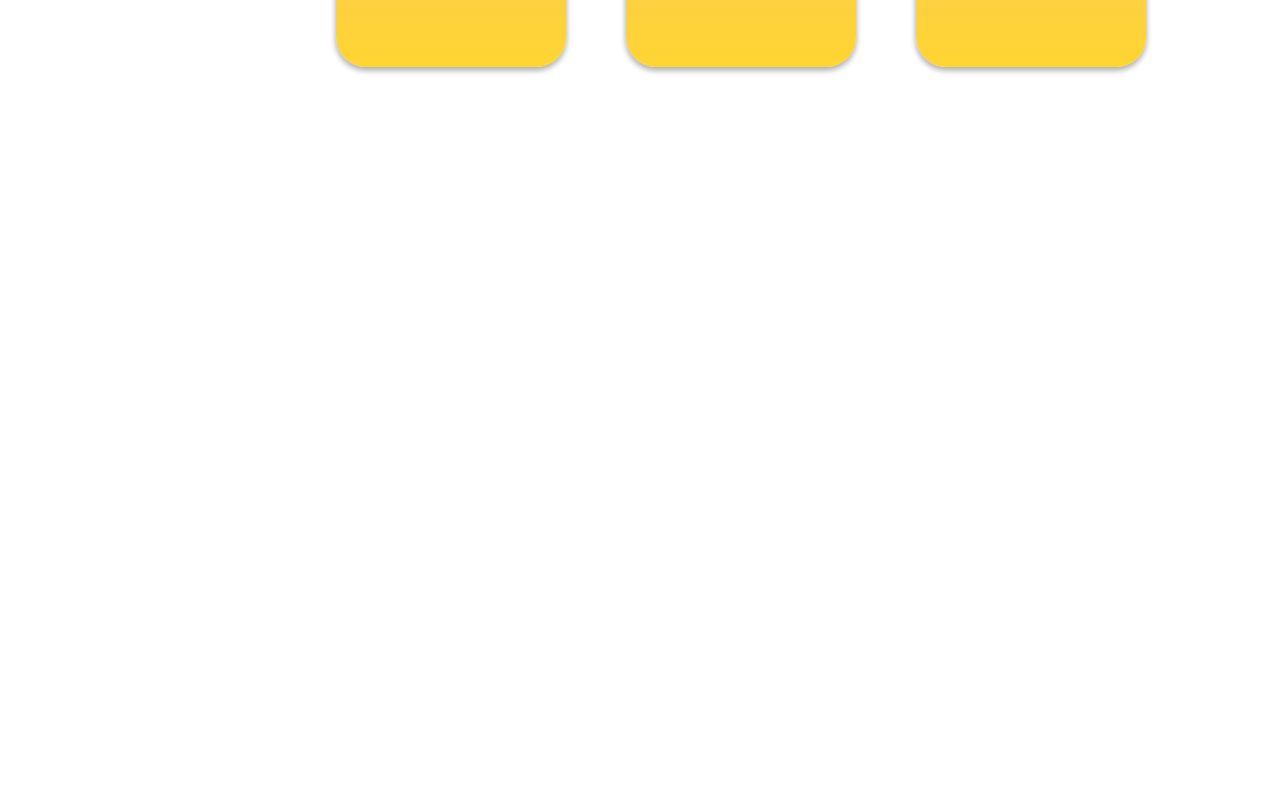
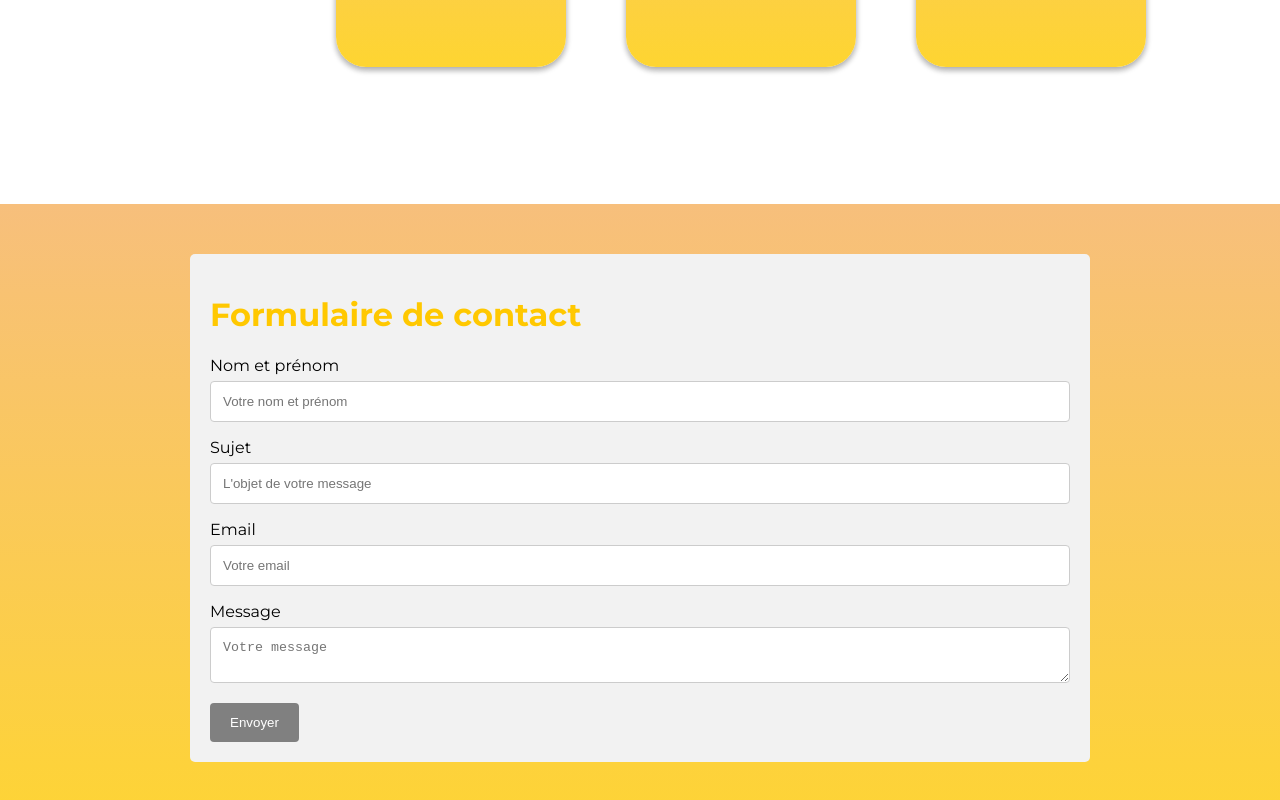
Before and after one commit to melaniemdm/mdmDevopment, a React (Create React App) app: page / in a window 1280 px wide. Shown: the part 1958-2758 px from the top of the page. Before the commit the page ends 2162 px from the top, so only its background shows below. Built offline with nearby package versions, Linux system fonts and the light colour scheme.

Commit message:
feature(js & css) contact page

```diff
--- a/package.json
+++ b/package.json
@@ -6,6 +6,7 @@
     "@babel/core": ">=7.0.0-0 <8.0.0",
     "@babel/plugin-syntax-flow": "^7.14.5",
     "@babel/plugin-transform-react-jsx": "^7.14.9",
+    "@emailjs/browser": "^3.6.2",
     "@testing-library/dom": ">=7.21.4",
     "@testing-library/jest-dom": "^5.16.4",
     "@testing-library/react": "^13.2.0",
--- /dev/null
+++ b/src/components/Contact/index.js
@@ -0,0 +1,30 @@
+import './style.scss';
+
+function Contact(){
+    return(<div className="containerContact">
+
+<div class="container">
+  <h1>Formulaire de contact</h1>
+
+    <label for="fname">Nom et prénom</label>
+    <input type="text" id="fname" name="firstname" placeholder="Votre nom et prénom"/>
+
+    <label for="sujet">Sujet</label>
+    <input type="text" id="sujet" name="sujet" placeholder="L'objet de votre message"/>
+
+    <label for="emailAddress">Email</label>
+    <input id="emailAddress" type="email" name="email" placeholder="Votre email"/>
+
+
+    <label for="subject">Message</label>
+    <textarea id="subject" name="subject" placeholder="Votre message" ></textarea>
+
+    <input type="submit" value="Envoyer"/>
+
+</div>
+
+
+   </div>
+  )
+}
+export default Contact;
--- /dev/null
+++ b/src/components/Contact/style.scss
@@ -0,0 +1,55 @@
+.containerContact{
+    background: linear-gradient(rgba(247, 191, 124), rgba(254, 213, 49));
+      padding-top: 50px;
+      width: 100%;
+    height: 600px;
+
+}
+
+body {
+    padding: 0px;}
+
+  input[type=text], textarea, input[type=email] {
+    width: 100%;
+    padding: 12px;
+    border: 1px solid #ccc;
+    border-radius: 4px;
+    box-sizing: border-box;
+    margin-top: 6px;
+    margin-bottom: 16px;
+    margin-right: 0px;
+    margin-left: 0px;
+    resize: vertical;
+  }
+  label{margin-right: 0px;
+    margin-left: 0px;
+    width: 100%;}
+
+  input[type=submit] {
+    background-color: grey;
+    color: white;
+    padding: 12px 20px;
+    border: none;
+    border-radius: 4px;
+    cursor: pointer;
+  }
+
+  input[type=submit]:hover {
+    background-color: black;
+  }
+
+  .container {
+    /* Ajouter box-sizing */
+    box-sizing : border-box;
+    border-radius:5px;
+    background-color:#f2f2f2;
+    padding:20px;
+    width: 100%;
+    /* redéfinition 400 + 2*20 */
+    max-width: 900px;
+    margin:0 auto;
+  }
+  h1  {
+    color: #ffc800;
+    width: 100%;
+  }
--- a/src/index.js
+++ b/src/index.js
@@ -6,6 +6,7 @@ import Header from '../src/components/Header';
 import Banner from '../src/components/Banner';
 import Why from '../src/components/Why';
 import Prestations from '../src/components/Prestations';
+import Contact from '../src/components/Contact';
 
 import reportWebVitals from './reportWebVitals';
 
@@ -17,6 +18,7 @@ root.render(
 <Banner/>
 <Why/>
 <Prestations/>
+<Contact/>
   </React.StrictMode>
 );
 
```
Also changed, not shown: 1 other file (tests, documents, lock files or other folders).
